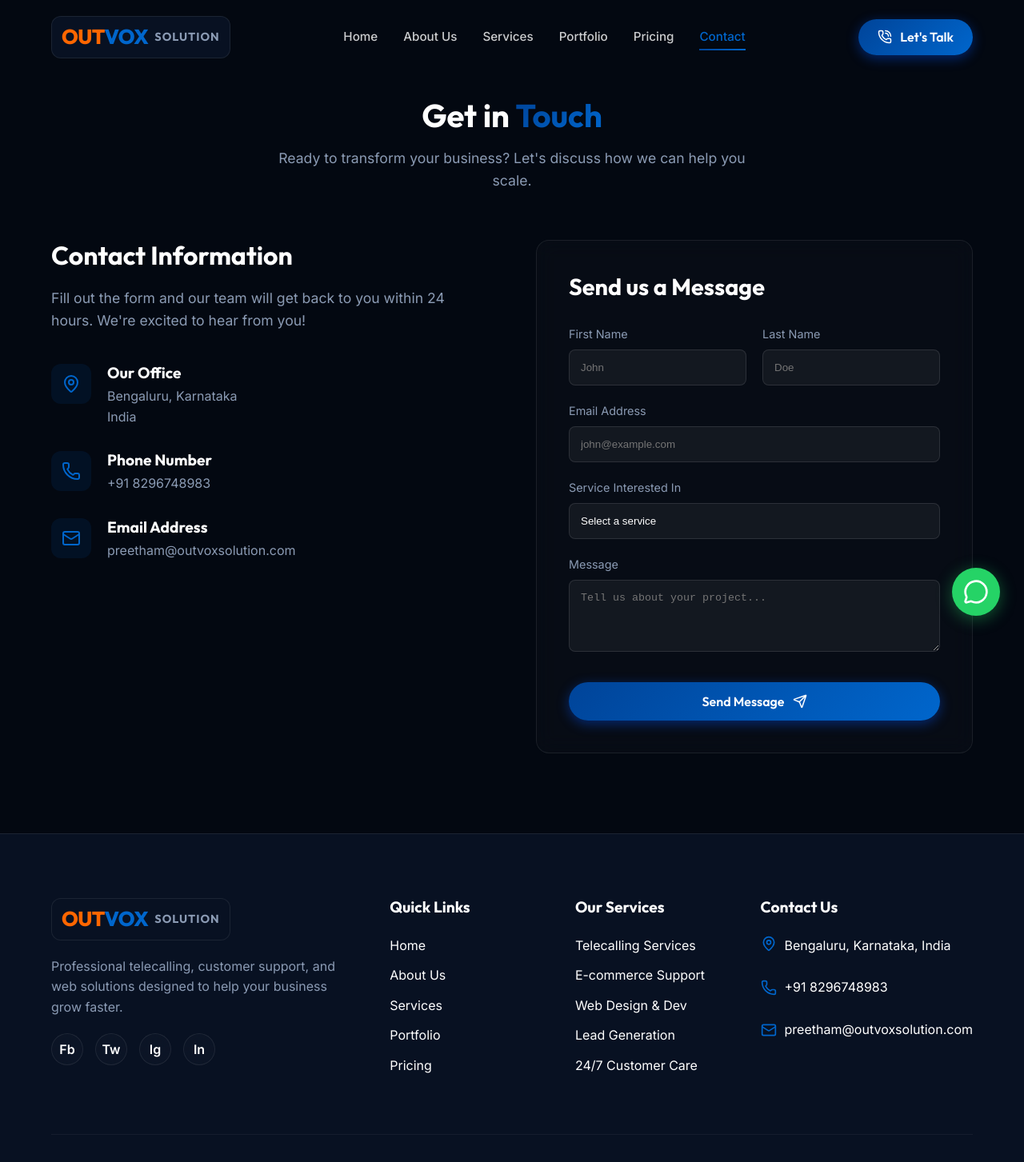
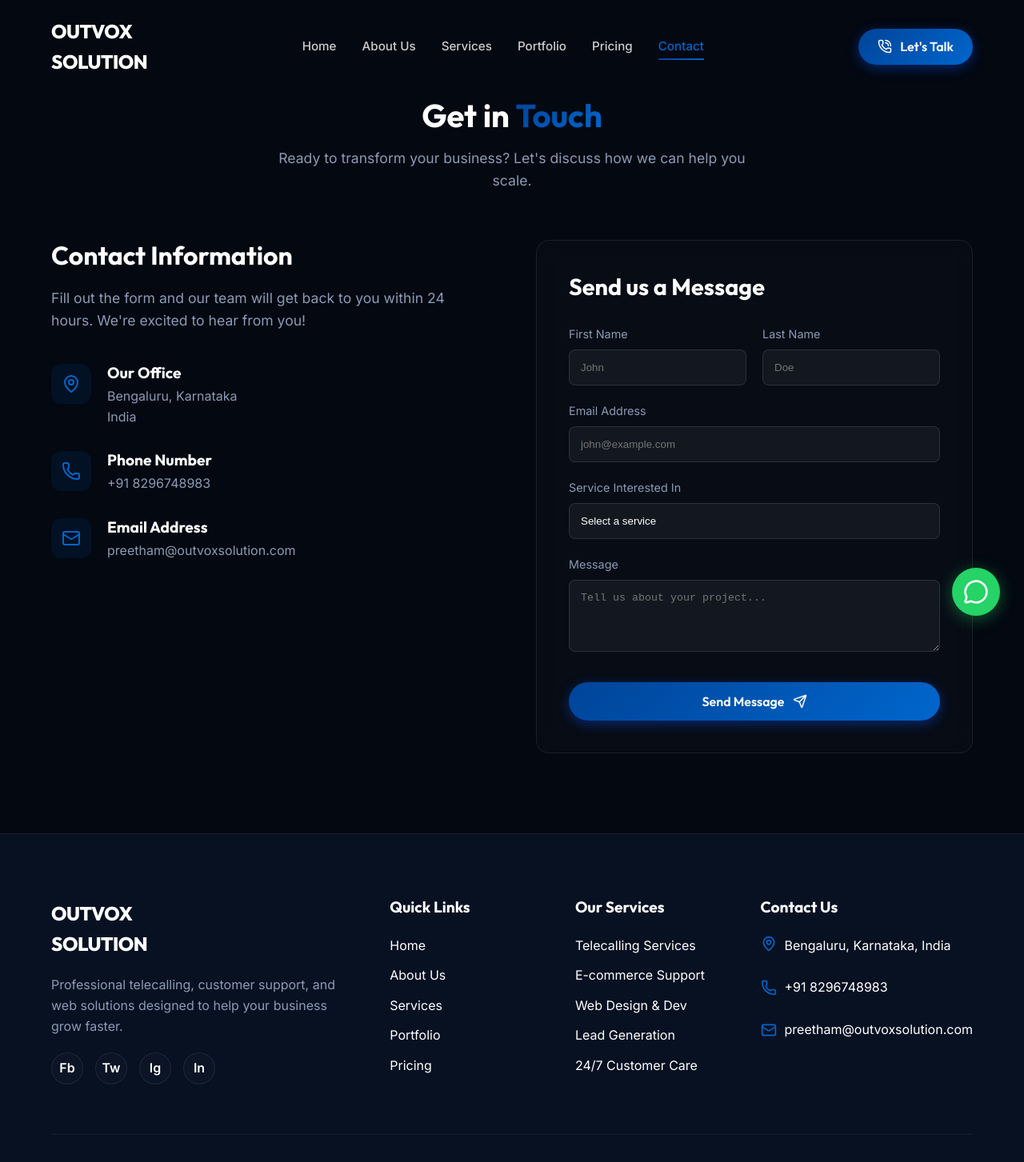
Before and after one commit to preethamamin22/Outvox-solution, a React (Vite) app: page /contact in a window 1280 px wide. Shown: the top 1453 px of the page at 80% size. Built offline with nearby package versions, Linux system fonts and the light colour scheme.

Commit message:
feat: add Footer and Navbar components to application layout

```diff
--- a/src/components/Footer.jsx
+++ b/src/components/Footer.jsx
@@ -8,12 +8,12 @@ export default function Footer() {
         <div className="footer-grid">
           <div className="footer-col">
             <Link to="/" className="logo" style={{ marginBottom: '20px', display: 'inline-flex', alignItems: 'center', gap: '8px' }}>
-              <div style={{ display: 'flex', alignItems: 'center', background: 'var(--bg-lighter)', padding: '5px 12px', borderRadius: '12px', border: '1px solid var(--glass-border)', gap: '8px' }}>
+              <div className="logo-container">
                 <div>
-                  <span style={{ fontSize: '1.6rem', fontWeight: '800', color: 'var(--secondary)' }}>OUT</span>
-                  <span style={{ fontSize: '1.6rem', fontWeight: '800', color: 'var(--primary)' }}>VOX</span>
+                  <span className="logo-out">OUT</span>
+                  <span className="logo-vox">VOX</span>
                 </div>
-                <span style={{ fontSize: '0.9rem', fontWeight: '700', color: 'var(--text-muted)', letterSpacing: '1px', textTransform: 'uppercase' }}>SOLUTION</span>
+                <span className="logo-solution">SOLUTION</span>
               </div>
             </Link>
             <p style={{ marginBottom: '20px' }}>
--- a/src/components/Navbar.jsx
+++ b/src/components/Navbar.jsx
@@ -30,12 +30,12 @@ export default function Navbar() {
     <nav className={`navbar ${scrolled ? 'scrolled' : ''}`}>
       <div className="container nav-container">
         <Link to="/" className="logo" onClick={closeMenu} style={{ display: 'flex', alignItems: 'center', gap: '8px' }}>
-          <div style={{ display: 'flex', alignItems: 'center', background: 'var(--bg-lighter)', padding: '5px 12px', borderRadius: '12px', border: '1px solid var(--glass-border)', gap: '8px' }}>
+          <div className="logo-container">
             <div>
-              <span style={{ fontSize: '1.6rem', fontWeight: '800', color: 'var(--secondary)' }}>OUT</span>
-              <span style={{ fontSize: '1.6rem', fontWeight: '800', color: 'var(--primary)' }}>VOX</span>
+              <span className="logo-out">OUT</span>
+              <span className="logo-vox">VOX</span>
             </div>
-            <span style={{ fontSize: '0.9rem', fontWeight: '700', color: 'var(--text-muted)', letterSpacing: '1px', textTransform: 'uppercase' }}>SOLUTION</span>
+            <span className="logo-solution">SOLUTION</span>
           </div>
         </Link>
 
```
